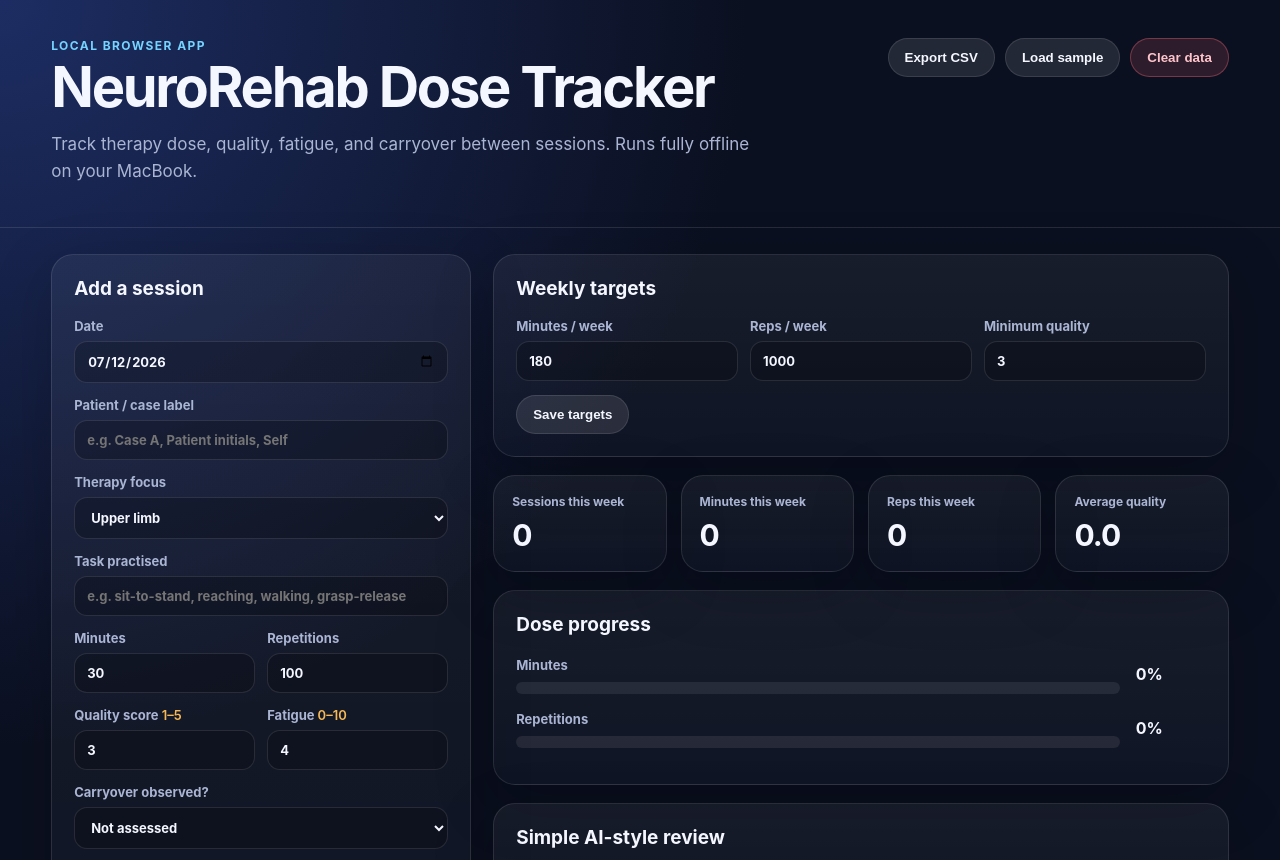
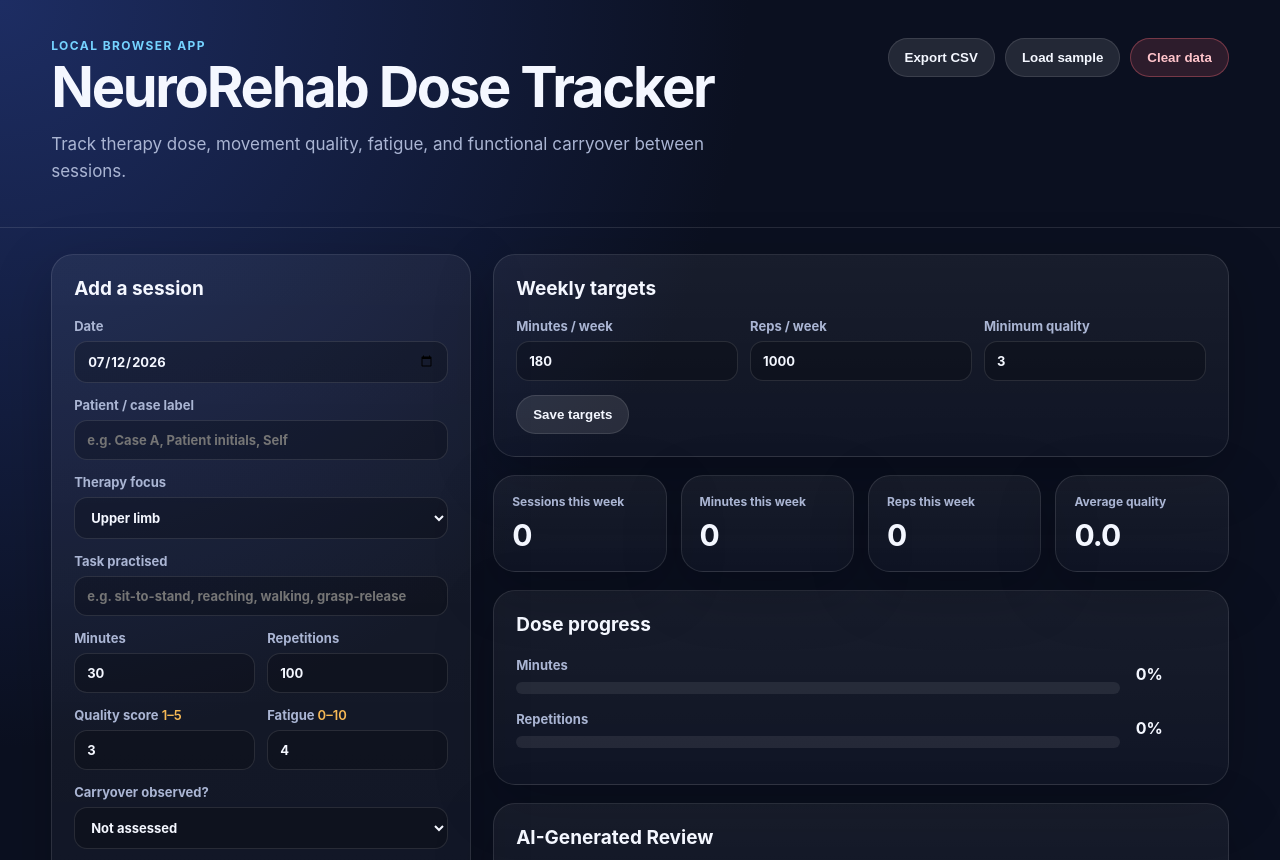
Before and after one commit to ZenKOH/neurorehab-dose-tracker, a plain HTML site: page index.html in a window 1280 px wide. Shown: the top 860 px of the page. Drawn offline with Linux system fonts and the light colour scheme.

Commit message:
Update NeuroRehab app copy

```diff
--- a/index.html
+++ b/index.html
@@ -11,7 +11,7 @@
     <div>
       <p class="eyebrow">Local browser app</p>
       <h1>NeuroRehab Dose Tracker</h1>
-      <p class="subtitle">Track therapy dose, quality, fatigue, and carryover between sessions. Runs fully offline on your MacBook.</p>
+      <p class="subtitle">Track therapy dose, movement quality, fatigue, and functional carryover between sessions.</p>
     </div>
     <div class="header-actions">
       <button id="exportCsvBtn" class="secondary">Export CSV</button>
@@ -151,7 +151,7 @@
       </section>
 
       <section class="panel insight-panel">
-        <h2>Simple AI-style review</h2>
+        <h2>AI-Generated Review</h2>
         <div id="insights" class="insights"></div>
       </section>
 
```
